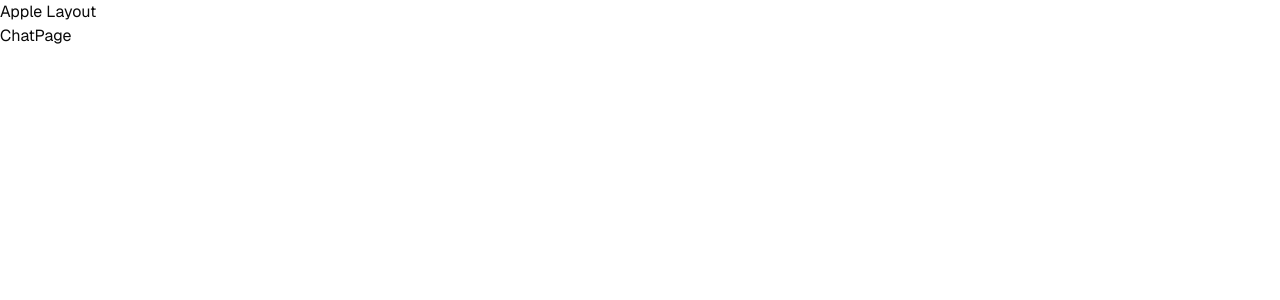
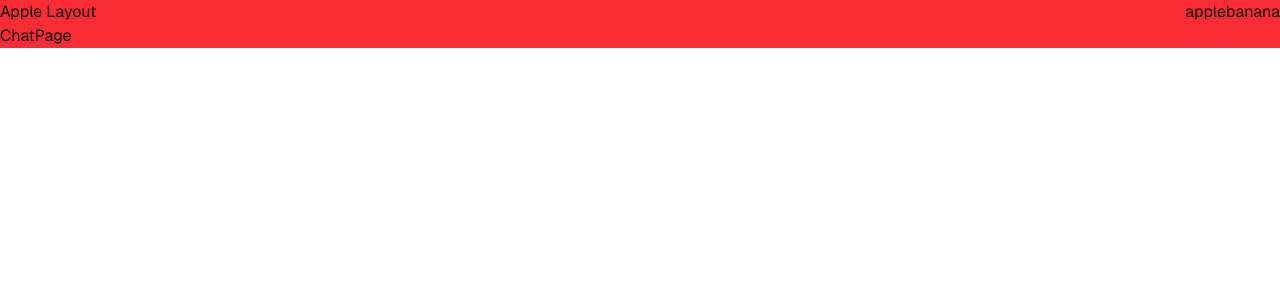
Before and after one commit to marvin-season/template-trpc, a Next.js app: page /apple.ai/chat in a window 1280 px wide. Shown: the top 300 px of the page. Built offline with nearby package versions, Linux system fonts and the light colour scheme.

Commit message:
feat: devtools

```diff
--- /dev/null
+++ b/src/app/_components/DevTools/index.tsx
@@ -0,0 +1,20 @@
+import { sites } from '@/config/site'
+
+import Link from 'next/link'
+
+export function SiteSwitcher() {
+  console.log(process.env.NODE_ENV)
+  if (process.env.NODE_ENV !== 'development') {
+    return null
+  }
+
+  return (
+    <div className='fixed top-0 right-0 bg-transparent'>
+      {sites.map((site) => (
+        <Link key={site.path} href={`/${site.path}`}>
+          {site.name}
+        </Link>
+      ))}
+    </div>
+  )
+}
--- a/src/app/apple.ai/layout.tsx
+++ b/src/app/apple.ai/layout.tsx
@@ -4,7 +4,7 @@ export default function AppleLayout({
   children: React.ReactNode
 }) {
   return (
-    <div>
+    <div className='bg-red-500'>
       <h1>Apple Layout</h1>
       {children}
     </div>
--- a/src/app/layout.tsx
+++ b/src/app/layout.tsx
@@ -4,6 +4,7 @@ import { type Metadata } from 'next'
 import { Geist } from 'next/font/google'
 
 import { TRPCReactProvider } from '@/trpc/react'
+import { SiteSwitcher } from '@/app/_components/DevTools'
 
 export const metadata: Metadata = {
   title: 'Create T3 App',
@@ -22,6 +23,7 @@ export default function RootLayout({
   return (
     <html lang='en' className={`${geist.variable}`}>
       <body>
+        <SiteSwitcher />
         <TRPCReactProvider>{children}</TRPCReactProvider>
       </body>
     </html>
```
